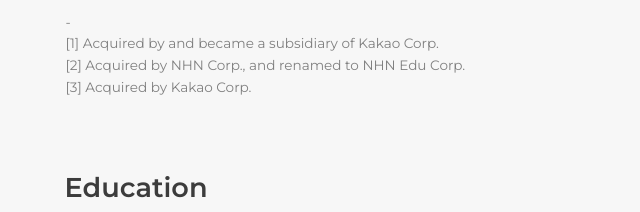
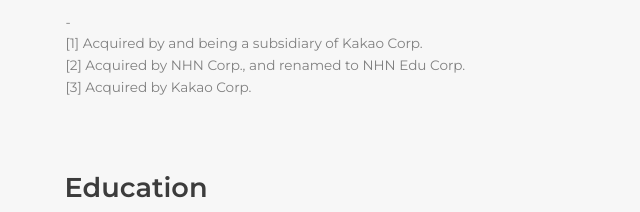
Before and after one commit to cerochoe/cerochoe.github.io, a Gatsby site: page / in a window 1280 px wide. Shown: the part 491-703 px from the top of the page, 70-710 px from the left. Built offline with nearby package versions, Linux system fonts and the light colour scheme; Gatsby itself is replaced by a stand-in of ours.

Commit message:
Fix an expression

```diff
--- a/src/datas/experience/acciio-inc.md
+++ b/src/datas/experience/acciio-inc.md
@@ -4,5 +4,5 @@
 from: "2016-10-01"
 at: "Acciio Inc."
 url: "https://acciio.com"
-note: "Acquired by and became a subsidiary of Kakao Corp."
+note: "Acquired by and being a subsidiary of Kakao Corp."
 ---
```
